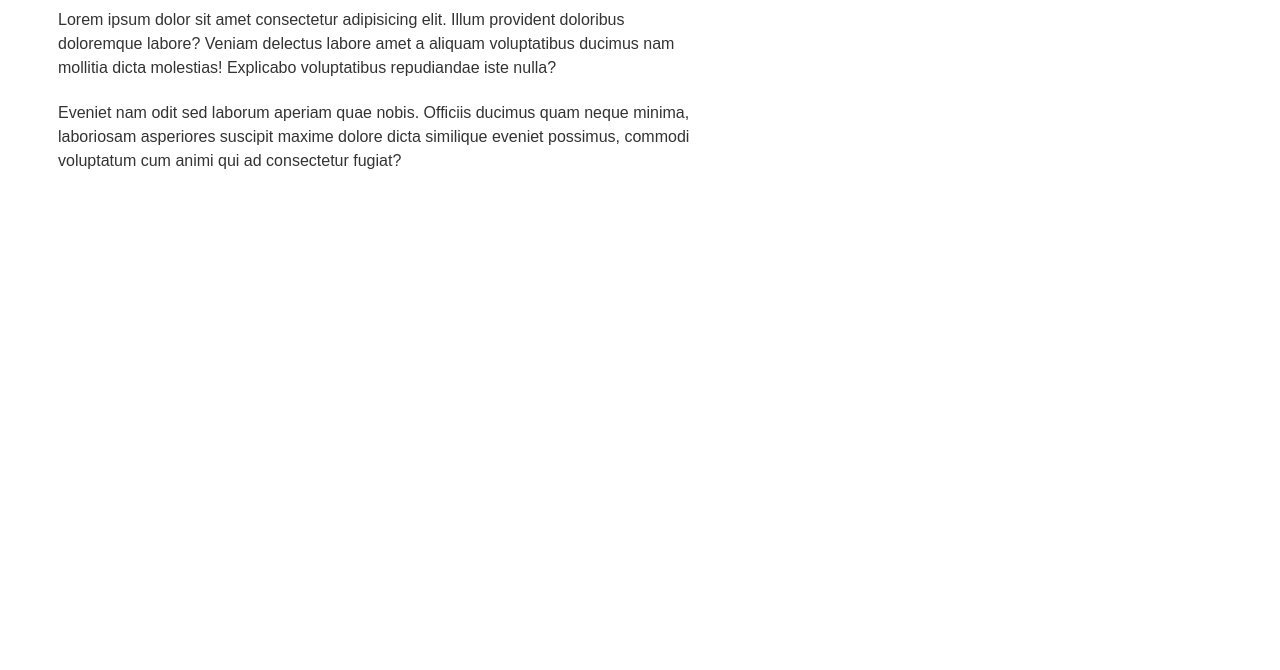
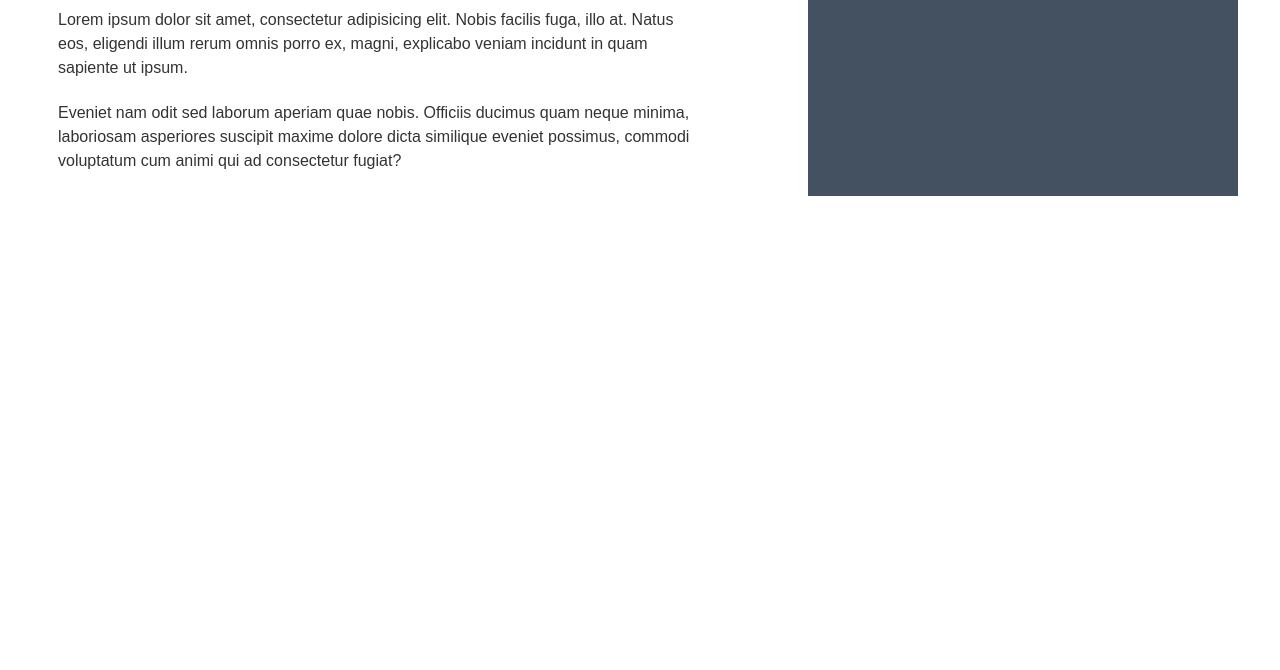
Before and after one commit to plizkinzmey/HTML_CSS_P2, a plain HTML site: page HW/Lesson1/index.html in a window 1280 px wide. Shown: the part 430-1100 px from the top of the page. After the commit the page ends 800 px from the top, so only its background shows below. Drawn offline with Linux system fonts and the light colour scheme.

Commit message:
section_2

```diff
--- a/HW/Lesson1/index.html
+++ b/HW/Lesson1/index.html
@@ -1,12 +1,12 @@
 <!DOCTYPE html>
 <html>
 <head>
-    <meta charset="utf-8" />
+    <meta charset="utf-8"/>
     <meta http-equiv="X-UA-Compatible" content="IE=edge">
     <title>Page Title</title>
     <meta name="viewport" content="width=device-width, initial-scale=1">
-    <link rel="stylesheet" type="text/css" media="screen" href="main.css" />
-    <script src="main.js"></script>
+    <link rel="stylesheet" type="text/css" media="screen" href="main.css"/>
+    <!--<script src="main.js"></script>-->
 </head>
 <body>
 <header class="header">
@@ -14,32 +14,41 @@
         <h1>Product name</h1>
         <div><img class="img_check" src="img/check_icon.png"
                   alt="check_icon">
-            <text class="check_text">Put on this page information about your product</text></div>
+            <text class="check_text">Put on this page information about your product</text>
+        </div>
 
         <div><img class="img_check" src="img/check_icon.png"
                   alt="check_icon">
-            <text class="check_text">A detailed description of your product</text></div>
+            <text class="check_text">A detailed description of your product</text>
+        </div>
 
         <div><img class="img_check" src="img/check_icon.png"
                   alt="check_icon">
-                <text class="check_text">Tell us about the advantages and merits</text></div>
+            <text class="check_text">Tell us about the advantages and merits</text>
+        </div>
 
         <div><img class="img_check" src="img/check_icon.png"
                   alt="check_icon">
-                    <text class="check_text">Associate the page with the payment system</text></div>
+            <text class="check_text">Associate the page with the payment system</text>
+        </div>
 
     </section>
     <section class="white_box"></section>
 </header>
 <article class="product_news">
+    <section class="section_2">
         <h1>About your product</h1>
-            <p>Lorem ipsum dolor sit amet consectetur adipisicing elit. Illum provident doloribus
-                doloremque labore? Veniam delectus labore amet a aliquam voluptatibus ducimus nam
-                mollitia dicta molestias! Explicabo voluptatibus repudiandae iste nulla?</p>
-            <p>Eveniet nam odit sed laborum aperiam quae nobis. Officiis ducimus quam neque minima,
-                 laboriosam asperiores suscipit maxime dolore dicta similique eveniet possimus,
-                  commodi voluptatum cum animi qui ad consectetur fugiat?</p>
+        <p>Lorem ipsum dolor sit amet, consectetur adipisicing elit. Nobis facilis fuga, illo&nbsp;at.
+            Natus eos, eligendi illum rerum omnis porro&nbsp;ex, magni, explicabo veniam incidunt in&nbsp;quam
+            sapiente ut&nbsp;ipsum.</p>
+        <p>Eveniet nam odit sed laborum aperiam quae nobis. Officiis ducimus quam neque minima, laboriosam asperiores
+            suscipit maxime dolore dicta similique eveniet possimus, commodi voluptatum cum animi qui ad&nbsp;consectetur
+            fugiat?</p>
+    </section>
+    <section class="black_box"></section>
 
 </article>
+
+
 </body>
 </html>
--- a/HW/Lesson1/main.css
+++ b/HW/Lesson1/main.css
@@ -3,7 +3,6 @@
     height: 323px;
     background-color: #445162;
     float: left;
-
 }
 
 .header h1 {
@@ -26,17 +25,13 @@ background-color: #ffffff;
     margin-right: 50px;
     margin-top: 50px;
     float: right;
+}
 
-}
 
 .img_check {
     width: 25px;
     height: 19px;
     margin-left: 50px;
-
-
-
-
 }
 
 .check_text {
@@ -55,7 +50,11 @@ padding-left: 10px;
 
 .product_news {
     width: 1280px;
-height: 2863px;
+    height: 346px;
+    float: left;
+}
+
+.section_2 {
     float: left;
 }
 
@@ -82,3 +81,12 @@ line-height: 24px;
     margin-left: 50px;
     margin-top: 30px;
 }
+
+.black_box {
+    width: 430px;
+    height: 245px;
+    background-color: #445161;
+    margin-right: 50px;
+    margin-top: 50px;
+    float: right;
+}
```
Also changed, not shown: 1 other file. Lines whose indentation alone changed are shown as unchanged.
